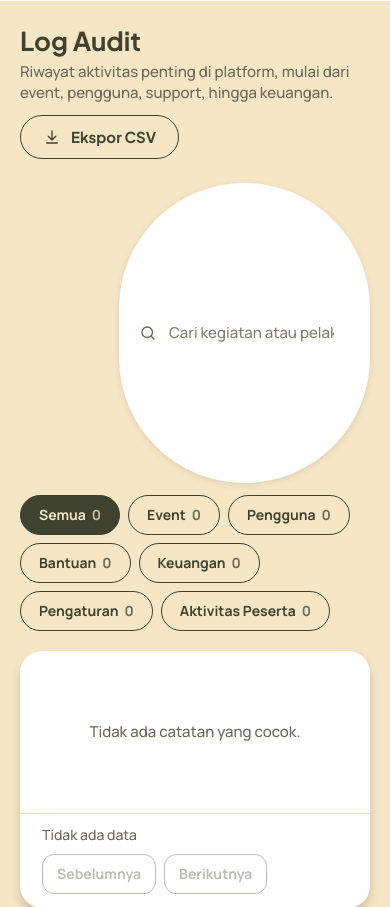
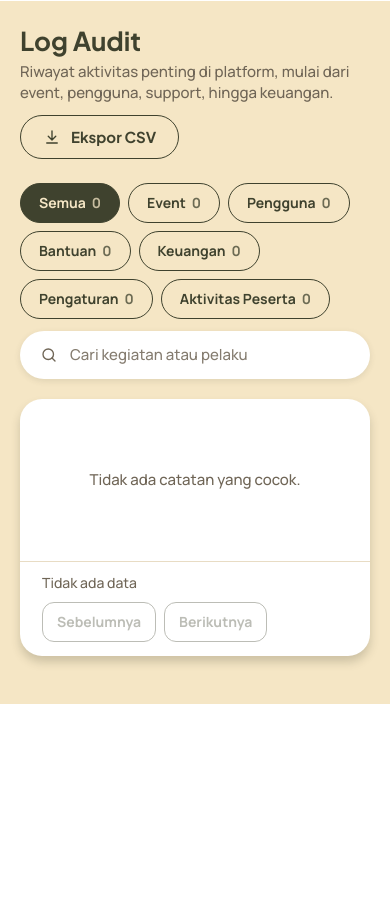
Before and after one commit to HikaruYui/simevent-web, a Django app: page /admin-panel/audit/ in a window 390 px wide. Shown: the part 302-1209 px from the top of the page. After the commit the page ends 1006 px from the top, so only its background shows below. Run offline with Django 5.2, Linux system fonts and the light colour scheme; the visitor is signed in with stand-in values (Sample User, id 1); data comes from the database, SQL or seed files in the repository; data that the repository does not hold is empty.

Commit message:
fix : menu di log audit admin

```diff
--- a/frontend/static/css/admin_control.css
+++ b/frontend/static/css/admin_control.css
@@ -121,7 +121,11 @@
 .kpi-grid--fin .kpi__value { font-size: 30px; }
 .kpi-grid--fin .kpi__delta { position: static; margin-top: 10px; font: 500 14px/1.4 var(--font-body); }
 /* Audit Log: search di kiri, tabs di sebelahnya */
-.adm-toolbar--search-first .adm-search { flex: 0 1 300px; order: 2; margin-left: auto; }
+.adm-toolbar--search-first .adm-search { flex: 0 0 300px; min-width: 0; order: 2; margin-left: auto; }
+.adm-toolbar--search-first .tabs { flex: 1 1 0; min-width: 0; }
+@media (max-width: 760px) {
+  .adm-toolbar--search-first .adm-search { flex: 1 1 auto; margin-left: 0; order: 0; }
+}
 .adm-card > .adm-log { padding-top: 22px; }
 
 /* ---------- Pengaturan: tabs, baris pengaturan, footer ---------- */
@@ -257,3 +261,12 @@
 .select-item { padding: 10px 14px; border-radius: 8px; font: 500 14px/1.3 var(--font-body); color: #1e293b; cursor: pointer; transition: background-color .15s, color .15s; }
 .select-item:hover, .select-item.is-selected { background: #2b3022; color: #fff; }
 .dlg__body > .dlg__foot, .dlg__body .dlg__foot { padding-left: 0; padding-right: 0; padding-bottom: 0; }
+/* Audit Log: tabs + search satu baris; search yang menyusut lebih dulu */
+.adm-toolbar--search-first { flex-wrap: nowrap; }
+.adm-toolbar--search-first .tabs { flex: 0 0 auto; max-width: calc(100% - 184px); }
+.adm-toolbar--search-first .adm-search { flex: 1 1 160px; min-width: 160px; max-width: 300px; order: 2; margin-left: auto; }
+@media (max-width: 760px) {
+  .adm-toolbar--search-first { flex-wrap: wrap; }
+  .adm-toolbar--search-first .tabs { flex: 1 1 auto; max-width: none; }
+  .adm-toolbar--search-first .adm-search { flex: 1 1 auto; max-width: none; min-width: 0; margin-left: 0; order: 0; }
+}
--- a/frontend/templates/admin/base_admin.html
+++ b/frontend/templates/admin/base_admin.html
@@ -8,7 +8,7 @@
   <link rel="preconnect" href="https://fonts.gstatic.com" crossorigin>
   <link href="https://fonts.googleapis.com/css2?family=Manrope:wght@400;500;700&family=Plus+Jakarta+Sans:wght@600;700;800&display=swap" rel="stylesheet">
   <link rel="stylesheet" href="{% static 'css/ketua_panitia.css' %}?v=5">
-  <link rel="stylesheet" href="{% static 'css/admin_control.css' %}?v=17">
+  <link rel="stylesheet" href="{% static 'css/admin_control.css' %}?v=19">
   <style>
     :root { --side-w: clamp(210px, 14.5vw, 244px); }
     .sr-only {
--- a/frontend/templates/admin/keuangan_admin.html
+++ b/frontend/templates/admin/keuangan_admin.html
@@ -12,6 +12,7 @@
 </section>
 <article class="card chart-card chart-card--bar" style="margin-top:24px"><h2 class="sec-title">Pendapatan platform per bulan</h2><div class="chart-card__plot" id="finChart"></div></article>
 <article class="card" style="margin-top:24px">
+  <article class="card pay-card" style="margin-top:24px"></article>
   <h2 class="sec-title">Verifikasi pembayaran</h2>
   <ul class="ticket-list" id="paymentReviewList">
     {% for payment in pending_payments %}
```
